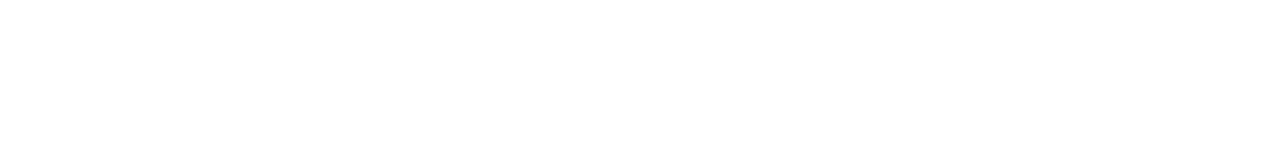
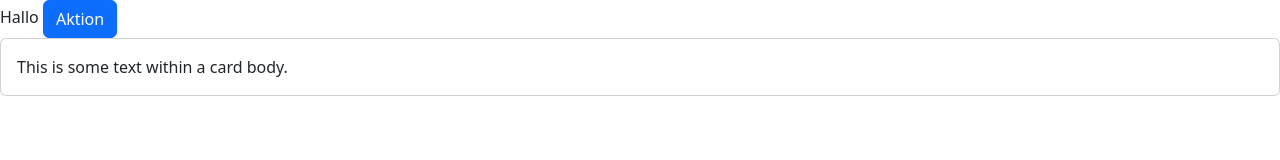
Before and after one commit to JosyKrger/Quiz-App, a website: page index.html in a window 1280 px wide. Drawn offline with nearby package versions, Linux system fonts and the light colour scheme.

Commit message:
added bootstrap

```diff
--- a/index.html
+++ b/index.html
@@ -1,11 +1,23 @@
 <!DOCTYPE html>
 <html lang="en">
+
 <head>
     <meta charset="UTF-8">
     <meta name="viewport" content="width=device-width, initial-scale=1.0">
+    <link rel="stylesheet" href="./node_modules/bootstrap/dist/css/bootstrap.min.css">
     <title>Quiz App</title>
 </head>
+
 <body>
+    Hallo
 
+    <button class="btn btn-primary">Aktion</button>
+
+    <div class="card">
+        <div class="card-body">
+            This is some text within a card body.
+        </div>
+    </div>
 </body>
+
 </html>
--- /dev/null
+++ b/package.json
@@ -0,0 +1,5 @@
+{
+  "dependencies": {
+    "bootstrap": "^5.3.3"
+  }
+}
```
Also changed, not shown: 1 other file.
